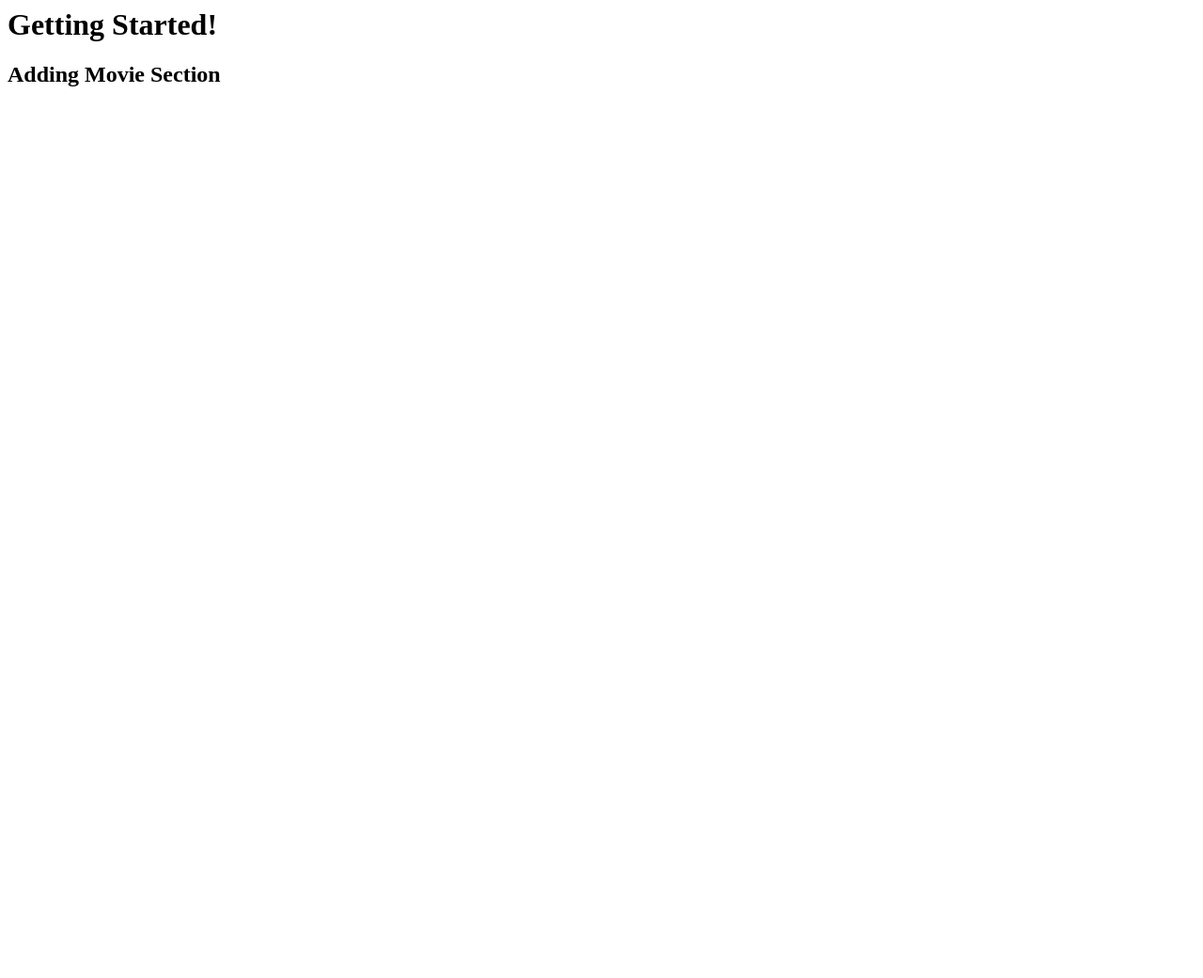
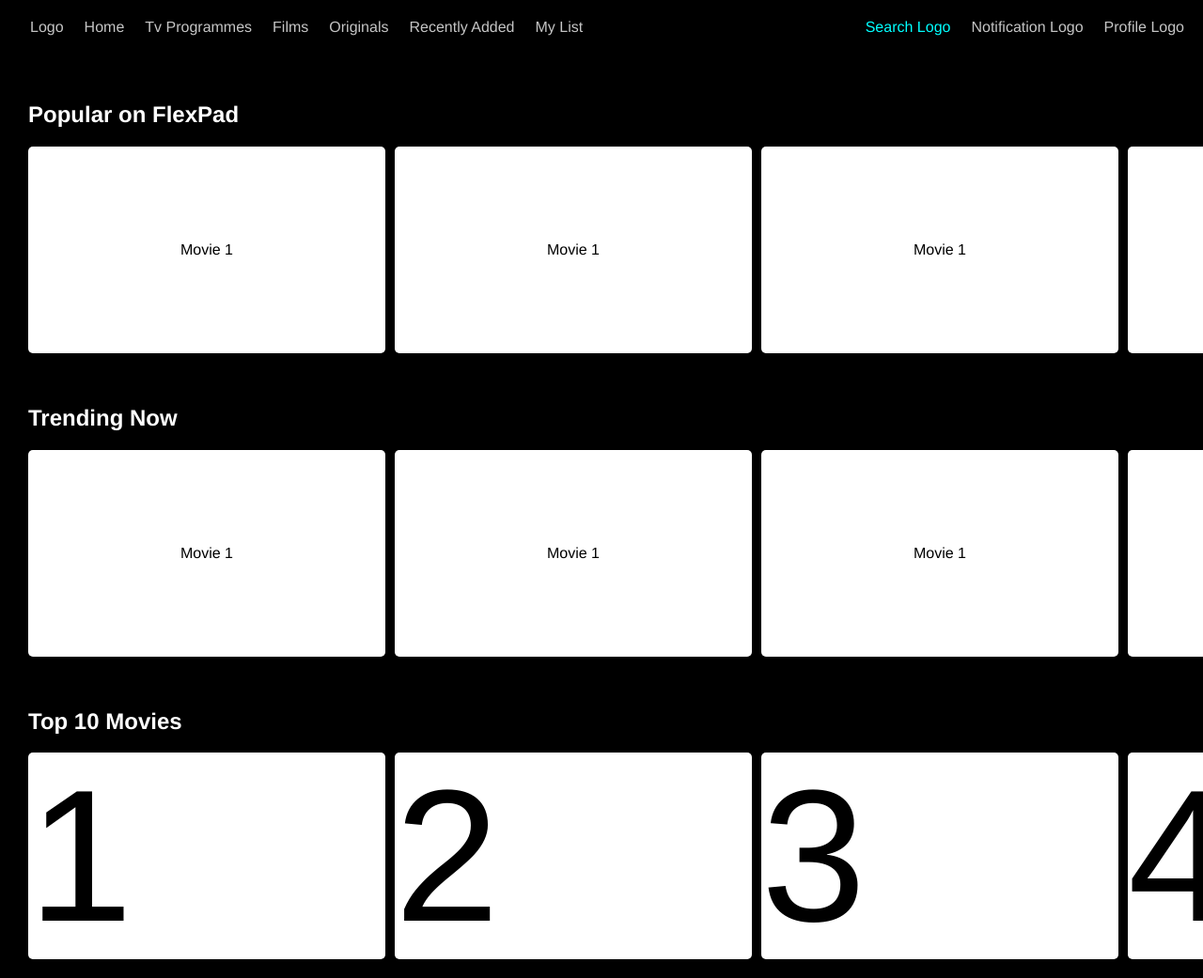
Before and after one commit to Sadyin/Flexpad, a website: page index.html in a window 1280 px wide. Shown: the whole page at 94% size. Before the commit the page ends 800 px from the top, so only its background shows below. Drawn offline with Linux system fonts and the light colour scheme.

Commit message:
added movie sections

```diff
--- a/index.html
+++ b/index.html
@@ -3,10 +3,75 @@
     <meta charset="UTF-8">
     <meta http-equiv="X-UA-Compatible" content="IE=edge">
     <meta name="viewport" content="width=device-width, initial-scale=1.0">
+    <link rel="stylesheet" href="style.css">
+
     <title>My Flexpad</title>
 </head>
 <body>
-    <h1>Getting Started!</h1>
-    <h2>Adding Movie Section</h2>
+    <!-- Nav Bar -->
+    <div class="">
+        <nav>
+        <ul class="nav-bar">
+            <li class="navbarItems" id="logo">Logo</li>
+            <li class="navbarItems" id="Home">Home</li>
+            <li class="navbarItems" id="Programmes">Tv Programmes</li>
+            <li class="navbarItems" id="Films">Films</li>
+            <li class="navbarItems" id="Originals">Originals</li>
+            <li class="navbarItems" id="Recently">Recently Added</li>
+            <li class="navbarItems" id="List">My List</li>
+            <li class="navbarItems" id="Search">Search Logo</li>
+            <li class="navbarItems" id="Notification">Notification Logo</li>
+            <li class="navbarItems" id="Profile">Profile Logo</li>
+        </ul>
+        </nav>
+    <!-- Section Movies Display -->
+        <section>
+            <h2>Popular on FlexPad</h2>
+            <div class="sectionPopular">
+                <div class="item">Movie 1</div>
+                <div class="item">Movie 1</div>
+                <div class="item">Movie 1</div>
+                <div class="item">Movie 1</div>
+                <div class="item">Movie 1</div>
+                <div class="item">Movie 1</div>
+                <div class="item">Movie 1</div>
+                <div class="item">Movie 1</div>
+                <div class="item">Movie 1</div>
+                <div class="item">Movie 1</div>
+            </div>
+        </section>
+        <section class="trendingNow">
+            <h2>Trending Now</h2>
+            <div class="sectionPopular">
+                <div class="item">Movie 1</div>
+                <div class="item">Movie 1</div>
+                <div class="item">Movie 1</div>
+                <div class="item">Movie 1</div>
+                <div class="item">Movie 1</div>
+                <div class="item">Movie 1</div>
+                <div class="item">Movie 1</div>
+                <div class="item">Movie 1</div>
+                <div class="item">Movie 1</div>
+                <div class="item">Movie 1</div>
+            </div>
+        </section>
+        <section class="topTen">
+            <h2>Top 10 Movies</h2>
+            <div class="sectionPopular">
+                <div class="item">1</div>
+                <div class="item">2</div>
+                <div class="item">3</div>
+                <div class="item">4</div>
+                <div class="item">5</div>
+                <div class="item">6</div>
+                <div class="item">7</div>
+                <div class="item">8</div>
+                <div class="item">9</div>
+                <div class="item">10</div>
+            </div>
+        </section>
+
+    </div>
+
 </body>
 </html>
--- a/style.css
+++ b/style.css
@@ -1,3 +1,88 @@
-h1 {
-    color: red;
+body{
+    margin: auto 0;
+    width: 100%;
+    height: 100%;
+    background-color: black;
+    font-family:'Franklin Gothic Medium', 'Arial Narrow', Arial, sans-serif
+  }
+
+  /* Navigation Section  */
+
+.nav-bar {
+    display: flex;
+    flex-direction: row;
+    justify-content: space-between;
+    flex-wrap: nowrap;
+    text-decoration: none;
+    list-style: none;
+    font-size: 1em;
+    padding: 20px;
+    background-color: black;
+    color: rgb(197, 197, 197);
+    cursor: pointer;
+    gap: 10px;
+
 }
+
+.nav-bar #Search {
+    color: aqua;
+    margin-left: auto;
+}
+
+li {
+    padding-left: 12px;
+}
+
+h2 {
+    padding: 30px 30px 0px 30px;
+    color: white;
+}
+
+.sectionPopular{
+    height: 240px;
+    /* border: 1px solid #ddd; */
+    overflow-x: auto;
+    display: flex;
+    padding-left: 30px;
+    padding-right: 15px;
+}
+
+.sectionPopular::-webkit-scrollbar{
+    width: 0;
+}
+
+.sectionPopular .item{
+    min-width: 380px;
+    height: 220px;
+    line-height: 220px;
+    text-align: center;
+    background-color: rgb(255, 255, 255);
+    margin-right: 10px;
+    border-radius: 5px;
+}
+
+.trendingNow h2{
+
+    padding: 15px 30px 0px 30px;
+    color: white;
+
+}
+
+.topTen h2{
+
+    padding: 15px 30px 0px 30px;
+    color: white;
+
+}
+
+.topTen .sectionPopular .item{
+    min-width: 380px;
+    height: 220px;
+    line-height: 220px;
+    text-align: left;
+    background-color: rgb(255, 255, 255);
+    margin-right: 10px;
+    border-radius: 5px;
+    font-size: 200px;
+
+}
```
Also changed, not shown: package.json (added, +11 -0 lines).
